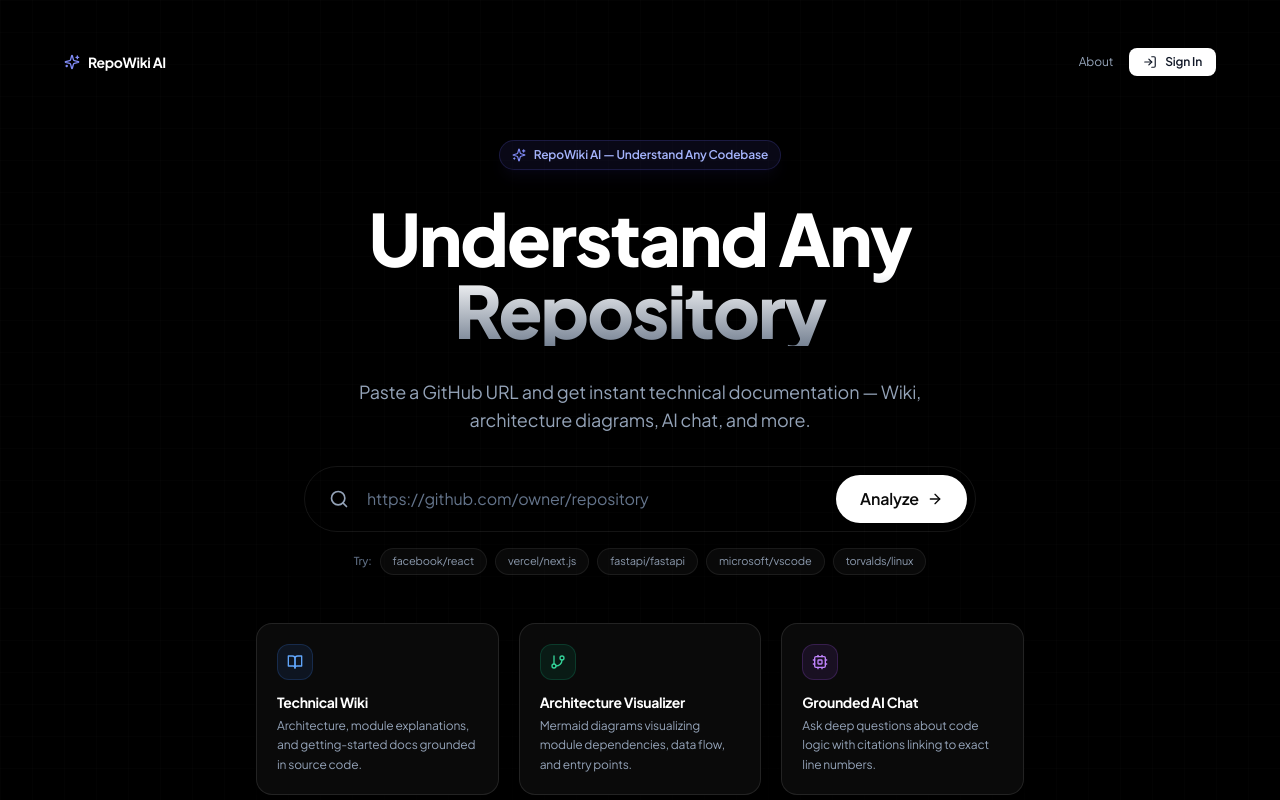
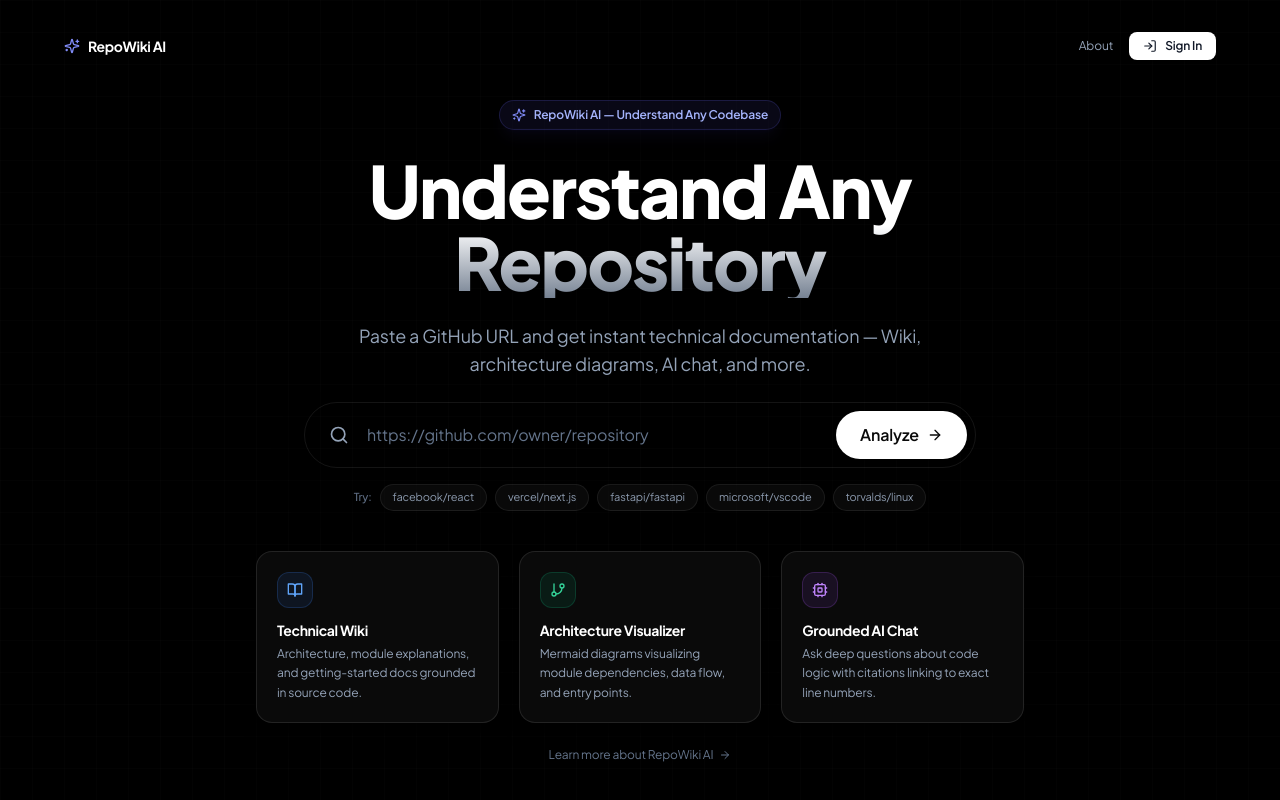
Before and after one commit to paraspathania/repowiki-ai, a Next.js app in the folder frontend/: page / in a window 1280 px wide. Shown: the top 800 px of the page. Built offline with nearby package versions, Linux system fonts and the light colour scheme; no server answers.

Commit message:
fix(ui): reduce excessive top spacing between navbar and hero section

```diff
--- a/frontend/src/app/page.tsx
+++ b/frontend/src/app/page.tsx
@@ -27,13 +27,13 @@ export default function HomePage() {
   }
 
   return (
-    <main className="min-h-screen relative flex flex-col justify-between p-6 md:p-12 overflow-hidden bg-background">
+    <main className="min-h-screen relative flex flex-col px-6 py-4 md:px-12 md:py-6 overflow-hidden bg-background">
       {/* Background patterns */}
       <div className="absolute inset-0 bg-grid-pattern opacity-60 pointer-events-none z-0" />
       <div className="absolute inset-0 radial-glow pointer-events-none z-0" />
 
       {/* Top Navigation Bar */}
-      <nav className="relative z-20 flex items-center justify-between w-full max-w-6xl mx-auto">
+      <nav className="relative z-20 flex items-center justify-between w-full max-w-6xl mx-auto py-2">
         <div className="flex items-center gap-2">
           <Sparkles className="w-4 h-4 text-indigo-400" />
           <span className="text-sm font-bold text-white tracking-tight">
@@ -52,7 +52,7 @@ export default function HomePage() {
       </nav>
 
       {/* Hero Section */}
-      <div className="relative z-10 max-w-4xl mx-auto w-full flex-1 flex flex-col justify-center items-center text-center gap-8 py-16">
+      <div className="relative z-10 max-w-4xl mx-auto w-full flex flex-col items-center text-center gap-6 pt-4 md:pt-8 pb-12">
         {/* Badge */}
         <div className="inline-flex items-center gap-2 px-3 py-1.5 bg-indigo-950/30 border border-indigo-500/20 rounded-full text-xs font-semibold text-indigo-300 backdrop-blur-md shadow-lg shadow-indigo-950/20 animate-fade-in">
           <Sparkles className="w-3.5 h-3.5 text-indigo-400" />
@@ -164,7 +164,7 @@ export default function HomePage() {
       </div>
 
       {/* Footer */}
-      <footer className="relative z-10 text-center text-slate-600 text-xs py-6 border-t border-white/[0.04] w-full max-w-5xl mx-auto flex items-center justify-between">
+      <footer className="relative z-10 text-center text-slate-600 text-xs py-6 mt-auto border-t border-white/[0.04] w-full max-w-5xl mx-auto flex items-center justify-between">
         <span>RepoWiki AI — Modular Monolith Architecture</span>
         <span className="flex items-center gap-1.5 text-slate-600">
           <span className="w-1.5 h-1.5 rounded-full bg-emerald-500 animate-pulse" />
```
